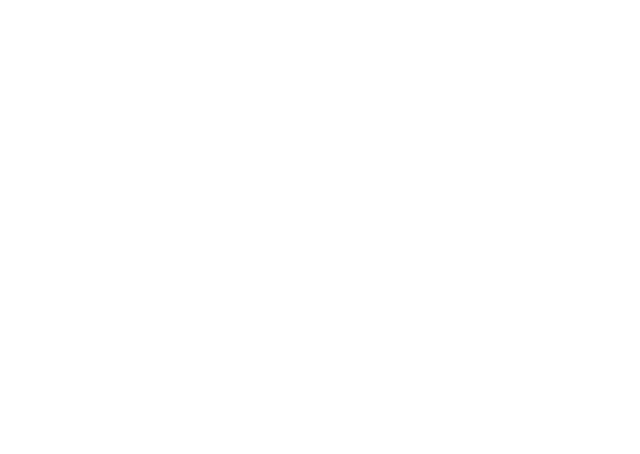
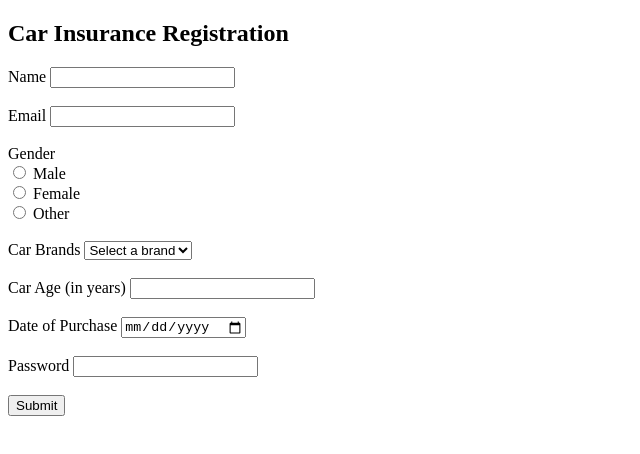
Before and after one commit to acciojob/car-insurance-form-Maharshi-Panara, a website: page main.html in a window 1280 px wide. Shown: the whole page, without its empty margins (0-640 px from the left). Drawn offline with Linux system fonts and the light colour scheme.

Commit message:
created a submission

```diff
--- a/main.html
+++ b/main.html
@@ -7,6 +7,45 @@
 </head>
 
 <body>
+	<h2>Car Insurance Registration</h2>
+
+<form method="POST" action="/submit-insurance-registration">
+
+    <label for="name">Name</label>
+    <input type="text" id="name" name="name" required><br><br>
+
+    <label for="email">Email</label>
+    <input type="email" id="email" name="email" required><br><br>
+
+    <label>Gender</label><br>
+    <input type="radio" id="male" name="gender" value="male" required>
+    <label for="male">Male</label><br>
+
+    <input type="radio" id="female" name="gender" value="female">
+    <label for="female">Female</label><br>
+
+    <input type="radio" id="other" name="gender" value="other">
+    <label for="other">Other</label><br><br>
+
+    <label for="cars">Car Brands</label>
+    <select id="cars" name="cars">
+        <option value="">Select a brand</option>
+        <option value="BMW">BMW</option>
+        <option value="Audi">Audi</option>
+        <option value="Mercedez">Mercedez</option>
+    </select><br><br>
+
+    <label for="carage">Car Age (in years)</label>
+    <input type="number" id="carage" name="carage" required><br><br>
+
+    <label for="dop">Date of Purchase</label>
+    <input type="date" id="dop" name="dop" required><br><br>
+
+    <label for="password">Password</label>
+    <input type="password" id="password" name="password" required><br><br>
+
+    <button type='submit'>Submit</button>
+
 	<!-- the entire body must be written by student -->
     <script type="text/javascript" src="./script.js">
 </script>
```
